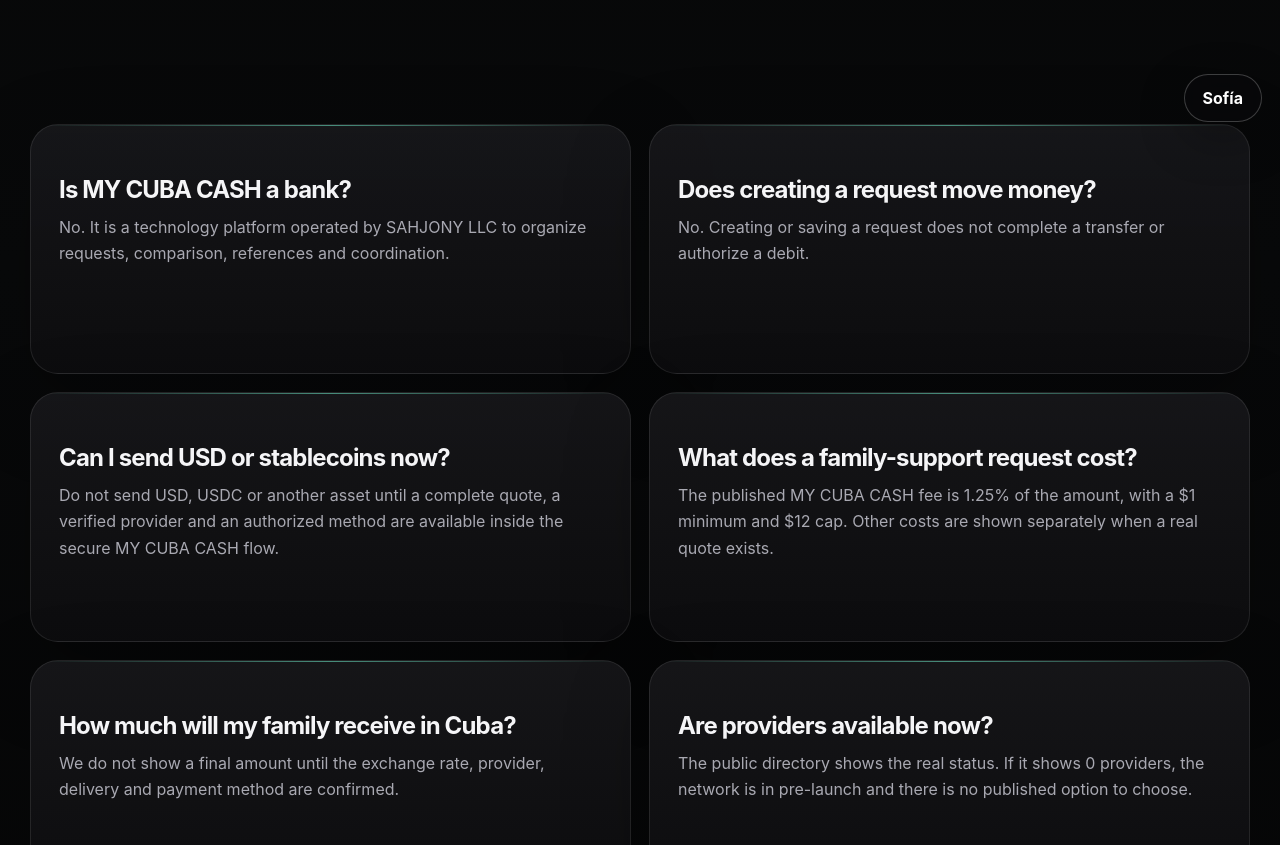
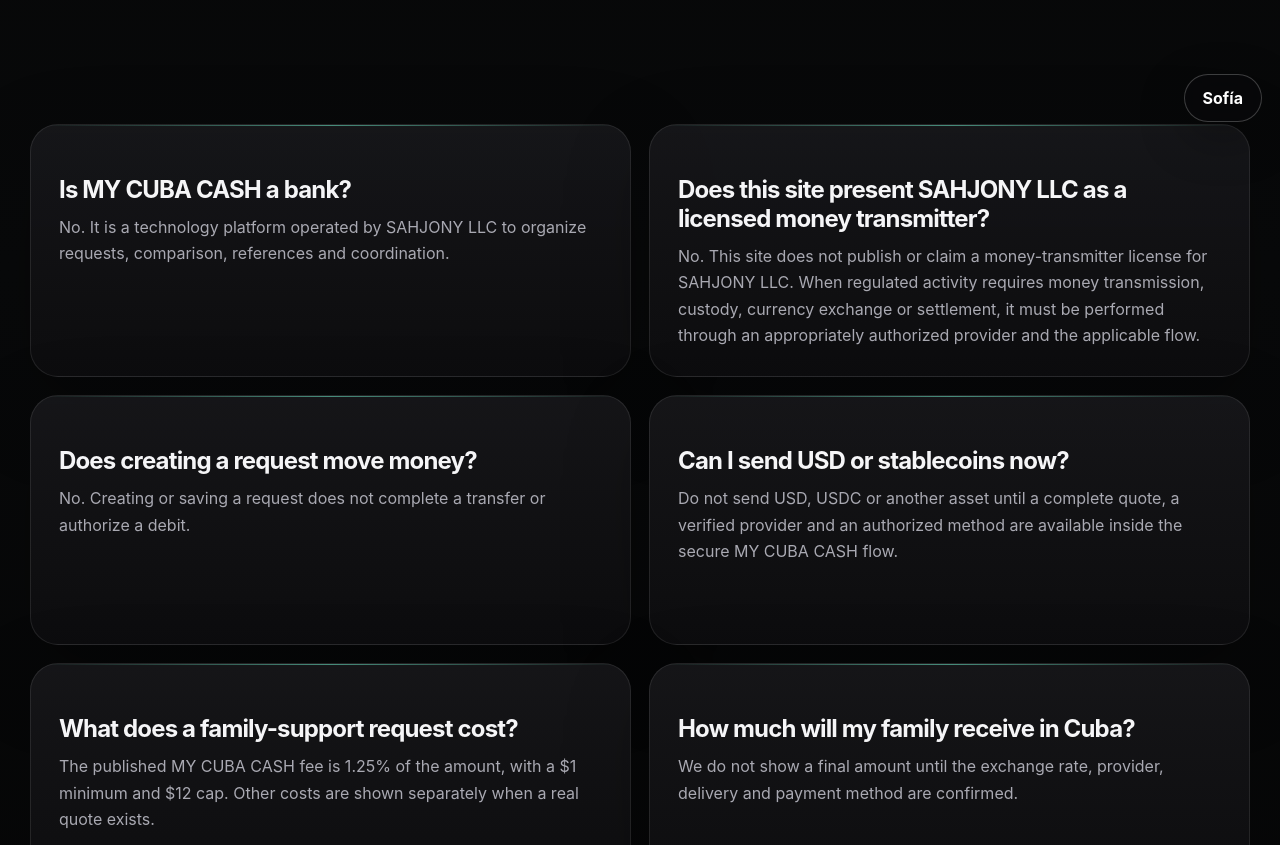
Before and after one commit to SAHJONY/CUBACASH, a Next.js app: page /en/faq in a window 1280 px wide. Shown: the part 660-1505 px from the top of the page. Built offline with nearby package versions, Linux system fonts and the light colour scheme.

Commit message:
fix: make pre-launch regulatory status explicit

```diff
--- a/app/[locale]/about/page.tsx
+++ b/app/[locale]/about/page.tsx
@@ -11,6 +11,7 @@
       <article className="feature premiumCard"><h3>{es?'Lo que hacemos':'What we do'}</h3><p>{es?'Mostramos nuestra tarifa, el estado real de la red y las opciones publicadas; ayudamos a estructurar solicitudes y coordinar próximos pasos.':'We show our fee, the real network status and published options; we help structure requests and coordinate next steps.'}</p></article>
       <article className="feature premiumCard"><h3>{es?'Lo que no prometemos':'What we do not promise'}</h3><p>{es?'No garantizamos una entrega, tipo de cambio, proveedor o importe recibido antes de que estén confirmados.':'We do not guarantee delivery, an exchange rate, a provider or an amount received before confirmation.'}</p></article>
       <article className="feature premiumCard"><h3>{es?'Estado actual':'Current status'}</h3><p>{es?'La red pública de proveedores está en pre-lanzamiento mientras no existan proveedores verificados publicados.':'The public provider network is in pre-launch while no verified providers are listed.'}</p></article>
+      <article className="feature premiumCard"><h3>{es?'Estado regulatorio':'Regulatory status'}</h3><p>{es?'Este sitio no publica ni afirma una licencia de transmisor de dinero para SAHJONY LLC. Cuando una actividad requiera transmisión, custodia, cambio de moneda o liquidación regulada, debe ejecutarse mediante el proveedor debidamente autorizado y el flujo aplicable antes de mover fondos.':'This site does not publish or claim a money-transmitter license for SAHJONY LLC. When an activity requires regulated money transmission, custody, currency exchange or settlement, it must be performed through the appropriately authorized provider and applicable flow before funds move.'}</p></article>
     </div></section>
     <section className="policyBlock premiumPolicy"><div><span className="eyebrow">{es?'ALCANCE':'SCOPE'}</span><h2>{es?'Tecnología y coordinación con controles separados.':'Technology and coordination with separate controls.'}</h2></div><p>{es?'MY CUBA CASH no se presenta como banco. Cualquier movimiento de fondos debe ocurrir mediante el flujo autorizado aplicable y después de satisfacer identidad, sanciones, fraude, pago, corredor y controles de proveedor.':'MY CUBA CASH does not present itself as a bank. Any movement of funds must occur through the applicable authorized flow and after identity, sanctions, fraud, payment, corridor and provider controls are satisfied.'}</p></section>
   </main>;
--- a/app/[locale]/faq/page.tsx
+++ b/app/[locale]/faq/page.tsx
@@ -2,6 +2,7 @@
 
 const items=[
   ['¿MY CUBA CASH es un banco?','No. Es una plataforma tecnológica operada por SAHJONY LLC para organizar solicitudes, comparación, referencias y coordinación.'],
+  ['¿SAHJONY LLC aparece aquí como transmisor de dinero con licencia?','No. Este sitio no publica ni afirma una licencia de transmisor de dinero para SAHJONY LLC. Cuando una actividad regulada requiera transmisión, custodia, cambio de moneda o liquidación, debe ejecutarse mediante un proveedor debidamente autorizado y el flujo aplicable.'],
   ['¿Crear una solicitud mueve dinero?','No. Crear o guardar una solicitud no completa una transferencia ni autoriza un débito.'],
   ['¿Puedo enviar USD o stablecoins ahora?','No envíes USD, USDC ni otro activo hasta que exista una cotización completa, un proveedor verificado y un método autorizado dentro del flujo seguro de MY CUBA CASH.'],
   ['¿Cuánto cuesta una solicitud familiar?','La tarifa publicada de MY CUBA CASH es 1.25% del importe, con mínimo de $1 y máximo de $12. Otros costos se muestran por separado cuando exista una cotización real.'],
@@ -21,6 +22,7 @@
     <section className="hero"><div className="heroCopy"><div className="eyebrow">{es?'PREGUNTAS FRECUENTES':'FREQUENTLY ASKED QUESTIONS'}</div><h1>{es?'Respuestas directas antes de registrarte.':'Direct answers before you sign up.'}</h1><p className="heroLead">{es?'Si una respuesta depende de un proveedor, precio o autorización todavía no confirmados, lo decimos claramente.':'When an answer depends on a provider, price or authorization that is not yet confirmed, we say so clearly.'}</p></div></section>
     <section className="section"><div className="featureGrid">{items.map(([question,answer])=><article className="feature premiumCard" key={question}><h3>{es?question:({
       '¿MY CUBA CASH es un banco?':'Is MY CUBA CASH a bank?',
+      '¿SAHJONY LLC aparece aquí como transmisor de dinero con licencia?':'Does this site present SAHJONY LLC as a licensed money transmitter?',
       '¿Crear una solicitud mueve dinero?':'Does creating a request move money?',
       '¿Puedo enviar USD o stablecoins ahora?':'Can I send USD or stablecoins now?',
       '¿Cuánto cuesta una solicitud familiar?':'What does a family-support request cost?',
@@ -31,6 +33,7 @@
       '¿Qué nunca debo compartir por WhatsApp?':'What should I never share over WhatsApp?'
     } as Record<string,string>)[question]}</h3><p>{es?answer:({
       'No. Es una plataforma tecnológica operada por SAHJONY LLC para organizar solicitudes, comparación, referencias y coordinación.':'No. It is a technology platform operated by SAHJONY LLC to organize requests, comparison, references and coordination.',
+      'No. Este sitio no publica ni afirma una licencia de transmisor de dinero para SAHJONY LLC. Cuando una actividad regulada requiera transmisión, custodia, cambio de moneda o liquidación, debe ejecutarse mediante un proveedor debidamente autorizado y el flujo aplicable.':'No. This site does not publish or claim a money-transmitter license for SAHJONY LLC. When regulated activity requires money transmission, custody, currency exchange or settlement, it must be performed through an appropriately authorized provider and the applicable flow.',
       'No. Crear o guardar una solicitud no completa una transferencia ni autoriza un débito.':'No. Creating or saving a request does not complete a transfer or authorize a debit.',
       'No envíes USD, USDC ni otro activo hasta que exista una cotización completa, un proveedor verificado y un método autorizado dentro del flujo seguro de MY CUBA CASH.':'Do not send USD, USDC or another asset until a complete quote, a verified provider and an authorized method are available inside the secure MY CUBA CASH flow.',
       'La tarifa publicada de MY CUBA CASH es 1.25% del importe, con mínimo de $1 y máximo de $12. Otros costos se muestran por separado cuando exista una cotización real.':'The published MY CUBA CASH fee is 1.25% of the amount, with a $1 minimum and $12 cap. Other costs are shown separately when a real quote exists.',
--- a/app/[locale]/page.tsx
+++ b/app/[locale]/page.tsx
@@ -99,7 +99,7 @@
     <footer className="footer premiumFooter">
       <strong>MY CUBA CASH</strong>
       <span><a href={`/${locale}/about`}>{es?'Quiénes somos':'About'}</a> · <a href={`/${locale}/contact`}>{es?'Contacto':'Contact'}</a> · <a href={`/${locale}/faq`}>FAQ</a> · <a href={`/${locale}/fees`}>{es?'Tarifas':'Fees'}</a> · <a href={`/${locale}/privacy`}>{es?'Privacidad':'Privacy'}</a> · <a href={`/${locale}/terms`}>{es?'Términos':'Terms'}</a></span>
-      <span>{es?'Precios visibles. Estado de red verificable. Sin promesas inventadas.':'Visible pricing. Verifiable network status. No invented promises.'}</span>
+      <span>{es?'v0.9 · Pre-lanzamiento controlado · Precios visibles · Estado de red verificable · Sin promesas inventadas.':'v0.9 · Controlled pre-launch · Visible pricing · Verifiable network status · No invented promises.'}</span>
     </footer>
   </main>;
 }
```
